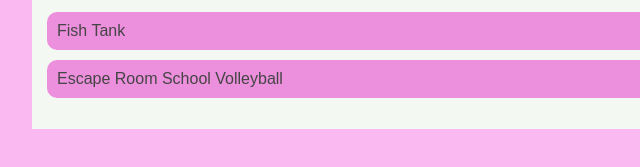
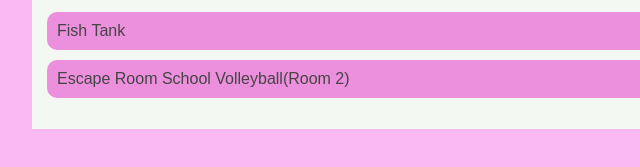
Before and after one commit to Jaleahirvin/Jaleahirvin.github.io, a plain HTML site: page portfolio.html in a window 1280 px wide. Shown: the part 393-560 px from the top of the page, 208-848 px from the left. Drawn offline with Linux system fonts and the light colour scheme.

Commit message:
added escape room to portfolio

```diff
--- a/portfolio.html
+++ b/portfolio.html
@@ -43,7 +43,7 @@
         <ul id = "portfolio">
 
 <li><a href = "https://www.khanacademy.org/computer-programming/spin-off-of-project-fish-tank/5741250448834560">Fish Tank</a></li>
-<li><a href = "https://www.khanacademy.org/computer-programming/escape-room-anna-jaleah-payton-qwanye/6429872252633088">Escape Room School Volleyball</a></li>
+<li><a href = "https://www.khanacademy.org/computer-programming/escape-room-anna-jaleah-payton-qwanye/6429872252633088">Escape Room School Volleyball(Room 2)</a></li>
 
 
           </ul>
```
